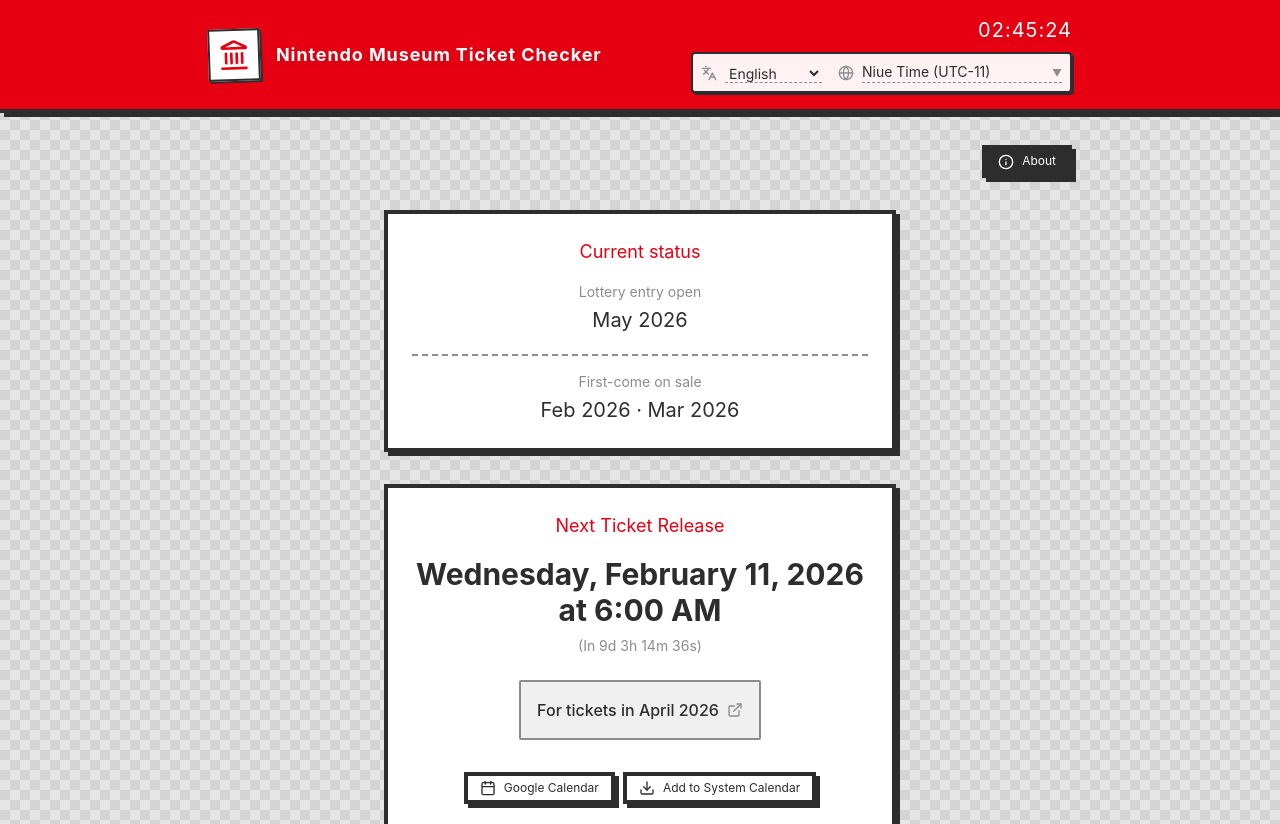
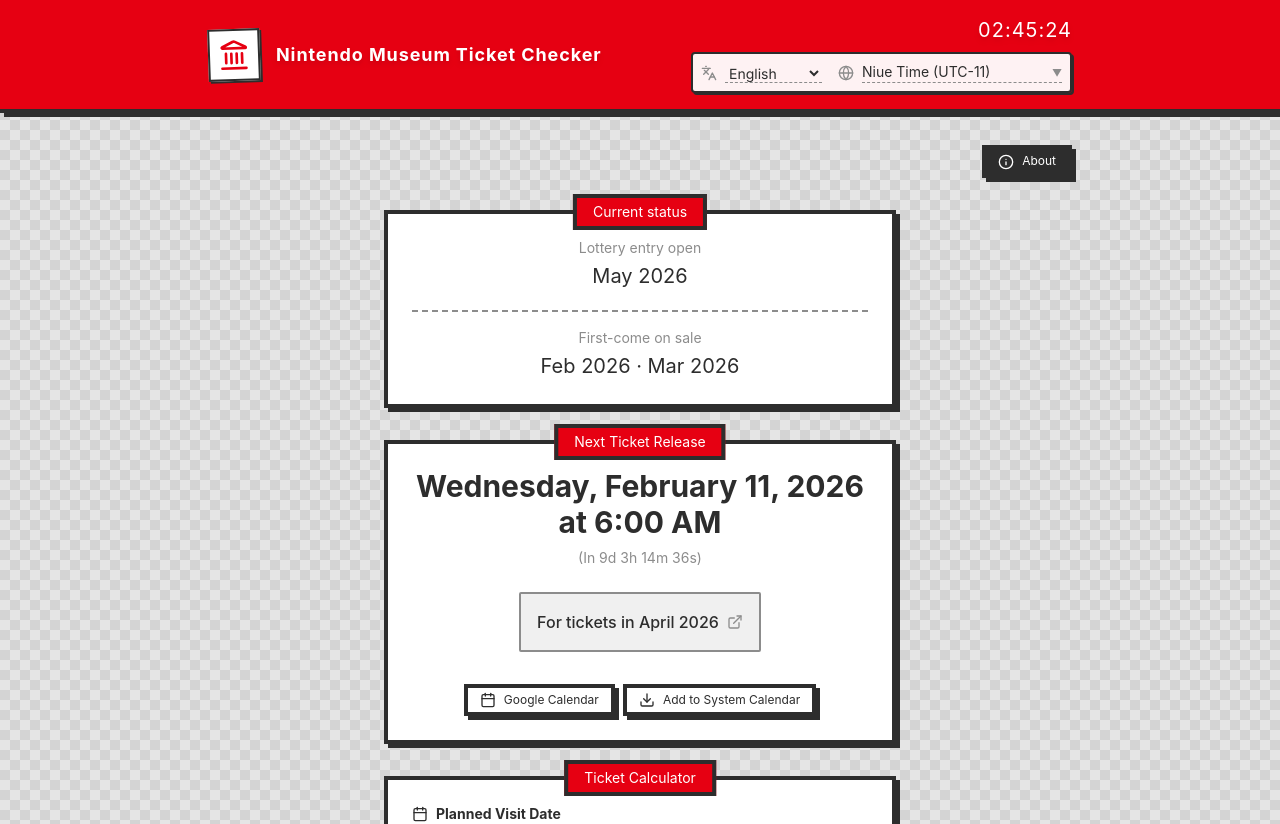
Before and after one commit to signxer/nintendo-museum-ticket, a React (Vite) app: page / in a window 1280 px wide. Shown: the top 824 px of the page. Built offline with nearby package versions, Linux system fonts and the light colour scheme; a web font is replaced by a local one.

Commit message:
style(ui): 当前状态/下次放票时间改用红色标题徽章,与计算器统一
- 两张卡改用 PixelCard title 徽章(红底方块嵌入 box 上沿)
- 移除内部 h2 标题

```diff
--- a/src/components/CurrentStatusCard.tsx
+++ b/src/components/CurrentStatusCard.tsx
@@ -26,9 +26,7 @@
   const onSaleText = onSaleMonths.map(formatShortMonth).join(' · ');
 
   return (
-    <PixelCard className="w-full text-center">
-      <h2 className="text-lg mb-4 text-nintendo-red">{t('home.currentStatus')}</h2>
-
+    <PixelCard title={t('home.currentStatus')} className="w-full text-center">
       <div className="space-y-5">
         <div>
           <p className="text-sm text-nintendo-grey mb-1">{t('home.lotteryRegistering')}</p>
--- a/src/components/NextReleaseCard.tsx
+++ b/src/components/NextReleaseCard.tsx
@@ -80,9 +80,7 @@
   };
 
   return (
-    <PixelCard className="text-center transform hover:-translate-y-1 active:translate-y-0 active:shadow-none transition-all duration-150 active:transition-none cursor-pointer" onClick={handleConfetti}>
-      <h2 className="text-lg mb-4 text-nintendo-red">{t('home.nextRelease')}</h2>
-
+    <PixelCard title={t('home.nextRelease')} className="text-center transform hover:-translate-y-1 active:translate-y-0 active:shadow-none transition-all duration-150 active:transition-none cursor-pointer" onClick={handleConfetti}>
       <div className="text-xl md:text-3xl font-bold mb-2 font-pixel leading-relaxed break-words">
         {formatDate(releaseInfo.releaseDate)}
       </div>
```
